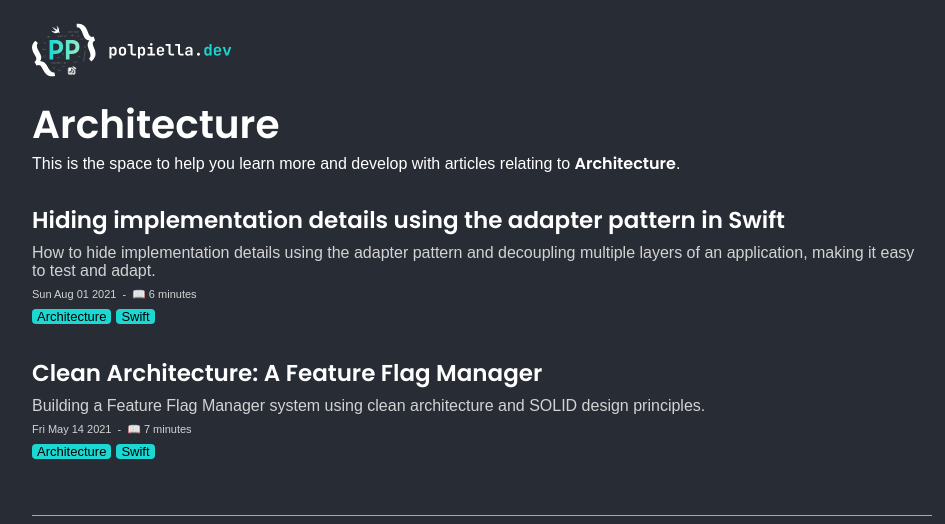
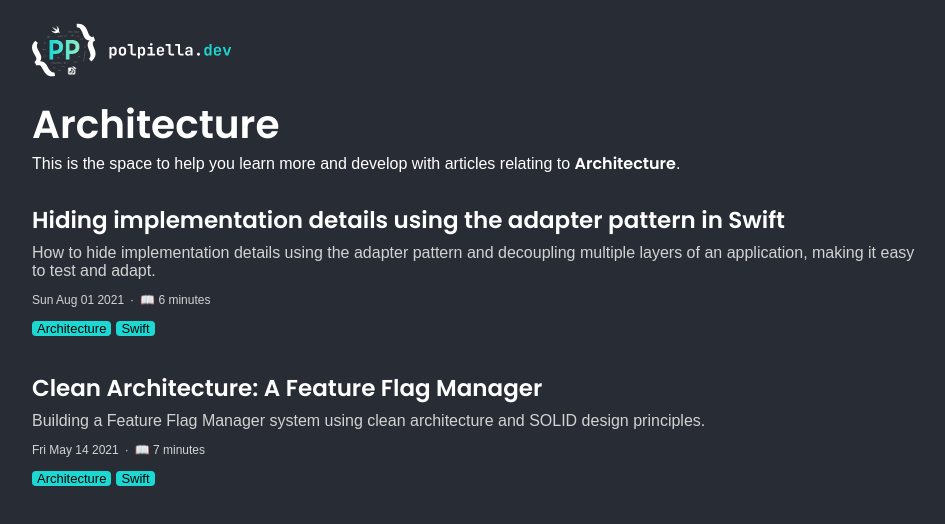
Before and after one commit to polpielladev/polpiella.dev, a Next.js app: page /category/architecture in a window 1280 px wide. Shown: the top 524 px of the page, without its empty margins (158-1103 px from the left). Built offline with nearby package versions, Linux system fonts and the light colour scheme; a web font is replaced by a local one.

Commit message:
Add edit on github link to blog detail page

```diff
--- a/components/BlogListItem.js
+++ b/components/BlogListItem.js
@@ -24,6 +24,7 @@ const BlogPostContainer = styled.div`
 
 const Tags = styled.div`
     display: flex;
+    flex-wrap: wrap;
 
     & > * {
         margin-right: 5px;
--- a/components/ContentTag.js
+++ b/components/ContentTag.js
@@ -7,6 +7,7 @@ const Tag = styled.div`
     text-align: center;
     background: #1dd8d2;
     font-size: 13px;
+    margin-bottom: 3px;
 
     a {
         color: black;
--- a/components/PostMetadata.js
+++ b/components/PostMetadata.js
@@ -1,20 +1,48 @@
 import styled from "styled-components";
+import LinkWrapper from "./LinkWrapper";
+import { Git, Github } from "@icons-pack/react-simple-icons";
 
 const Metadata = styled.div`
     display: flex;
     align-items: center;
-    font-size: 11px;
+    font-size: 12px;
+    color: lightgray;
+    flex-wrap: wrap;
+    line-height: 25px;
 
     & > * {
         margin-right: 6px;
     }
 `;
 
-const PostMetadata = ({ post }) => (
+const EditLink = styled.a`
+    display: flex;
+    align-items: center;
+    flex-direction: row;
+
+    b {
+        margin-left: 5px;
+    }
+`;
+
+const PostMetadata = ({ post, isEditable }) => (
     <Metadata>
         <p>{new Date(post.date).toDateString()}</p>
-        <p>-</p>
+        <p>·</p>
         <p>{`📖  ${post.readtime} minutes`}</p>
+        {isEditable && (
+            <>
+                <p>·</p>
+                <EditLink
+                    target="_blank"
+                    rel="noopener noreferrer"
+                    href={`https://github.com/pol-piella/polpiella.dev/edit/main/_posts/${post.slug}`}
+                >
+                    <Github />
+                    <b>Found a mistake? Edit on Github!</b>
+                </EditLink>
+            </>
+        )}
     </Metadata>
 );
 
--- a/pages/[slug].js
+++ b/pages/[slug].js
@@ -59,7 +59,7 @@ export default function BlogDetailPage({ post }) {
                                 />
                             ))}
                         </div>
-                        <PostMetadata post={post} />
+                        <PostMetadata post={post} isEditable />
                     </div>
                     <div
                         className={styles.ghostContent}
--- a/styles/pages/BlogDetailPage.module.scss
+++ b/styles/pages/BlogDetailPage.module.scss
@@ -37,6 +37,8 @@
         .tags {
             display: flex;
             font-size: 11px;
+            flex-wrap: wrap;
+
             > * {
                 margin-right: 5px;
             }
```
